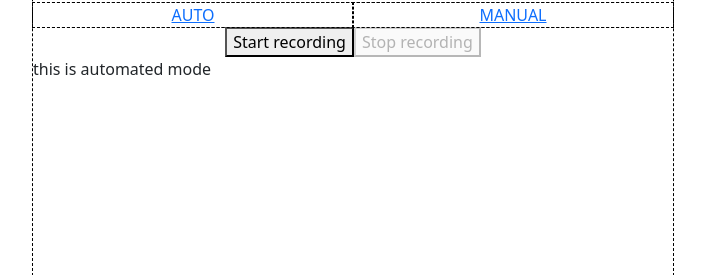
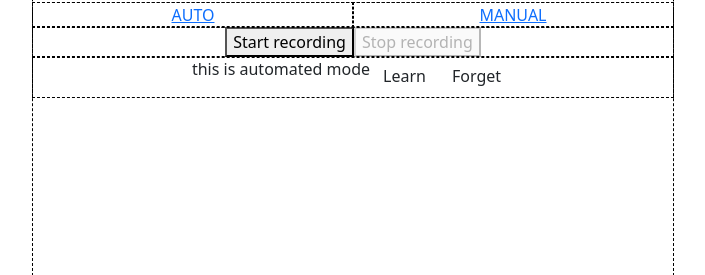
Before and after one commit to NikiDeyanov86/PetSurveilanceSystem, a Flask app: template templates/auto.html in a window 1280 px wide. Shown: the part 525-800 px from the top of the page, without its empty margins (287-992 px from the left). Run offline with Flask 2, Linux system fonts and the light colour scheme; the template is opened without the code that fills it, so the values that code supplies are empty; some libraries are stand-ins or nearby versions.

Commit message:
Target on auto mode v1

```diff
--- a/app.py
+++ b/app.py
@@ -133,6 +133,22 @@ def stop():
     return Response(status=201)
 
 
+@app.route('/learn_object')
+def learn():
+    flask_client.publish(topic_hl, "learn")
+    print("Telling HL to learn the current object")
+
+    return Response(status=201)
+
+
+@app.route('/forget_object')
+def forget():
+    flask_client.publish(topic_hl, "forget")
+    print("Telling HL to forget the current object")
+
+    return Response(status=201)
+
+
 @app.route('/automated_mode')
 def change_to_auto_mode():
     # Check if it is possible
--- a/static/css/custom.css
+++ b/static/css/custom.css
@@ -33,6 +33,8 @@ body {
    justify-content: center;
    flex-direction: row;
    flex-wrap: nowrap;
+   outline: dashed 1px black;
+   position: relative;
 }
 img {
    margin-top: 3vh;
@@ -43,4 +45,20 @@ img {
    display: flex;
    justify-content: center;
    width: 100%;
+   outline: dashed 1px black;
 }
+.controls {
+   display: flex;
+   justify-content: center;
+   width: 100%;
+   outline: dashed 1px black;
+}
+#target {
+   position: absolute;
+   left: 0px;
+   top: 0px;
+   width: 20%;
+   height: 20%;
+   z-index: 1000;
+   outline: solid 2px orange;
+}
--- a/templates/auto.html
+++ b/templates/auto.html
@@ -41,9 +41,47 @@
     </div>
 -->
 
+{% block learn_target %}
+    <div id="target"></div>
+{% endblock %}
 
 {% block content %}
 
     <p> this is automated mode</p>
+    <a href=# id="learn"><button class='btn btn-default'>Learn</button></a>
+    <a href=# id="forget"><button class='btn btn-default'>Forget</button></a>
+
+    <script src="//ajax.googleapis.com/ajax/libs/jquery/1.9.1/jquery.min.js"></script>
+    <script type=text/javascript>
+            $(function() {
+              $('a#learn').on('click', function(e) {
+                e.preventDefault()
+                $.getJSON('/learn_object',
+                    function(data) {
+                  //do nothing
+                });
+                const img_target = document.getElementById("target")
+                  if (img_target.style.display !== "none") {
+                        img_target.style.display = "none";
+                  }
+                return false;
+              });
+            });
+
+            $(function() {
+              $('a#forget').on('click', function(e) {
+                e.preventDefault()
+                $.getJSON('/forget_object',
+                    function(data) {
+                  //do nothing
+                });
+                const img_target = document.getElementById("target")
+                  if (img_target.style.display === "none") {
+                        img_target.style.display = "block";
+                  }
+                return false;
+              });
+            });
+    </script>
 
 {% endblock %}
--- a/templates/base.html
+++ b/templates/base.html
@@ -81,6 +81,8 @@
     <div class="main">
         <div class="content">
             <div class="stream_holder">
+                {% block learn_target %}
+                {% endblock %}
                 <!-- Stream container will go here -->
                 <img src="{{ url_for('video_feed') }}">
             </div>
```
Also changed, not shown: huskylens.py (+18 -0 lines).
